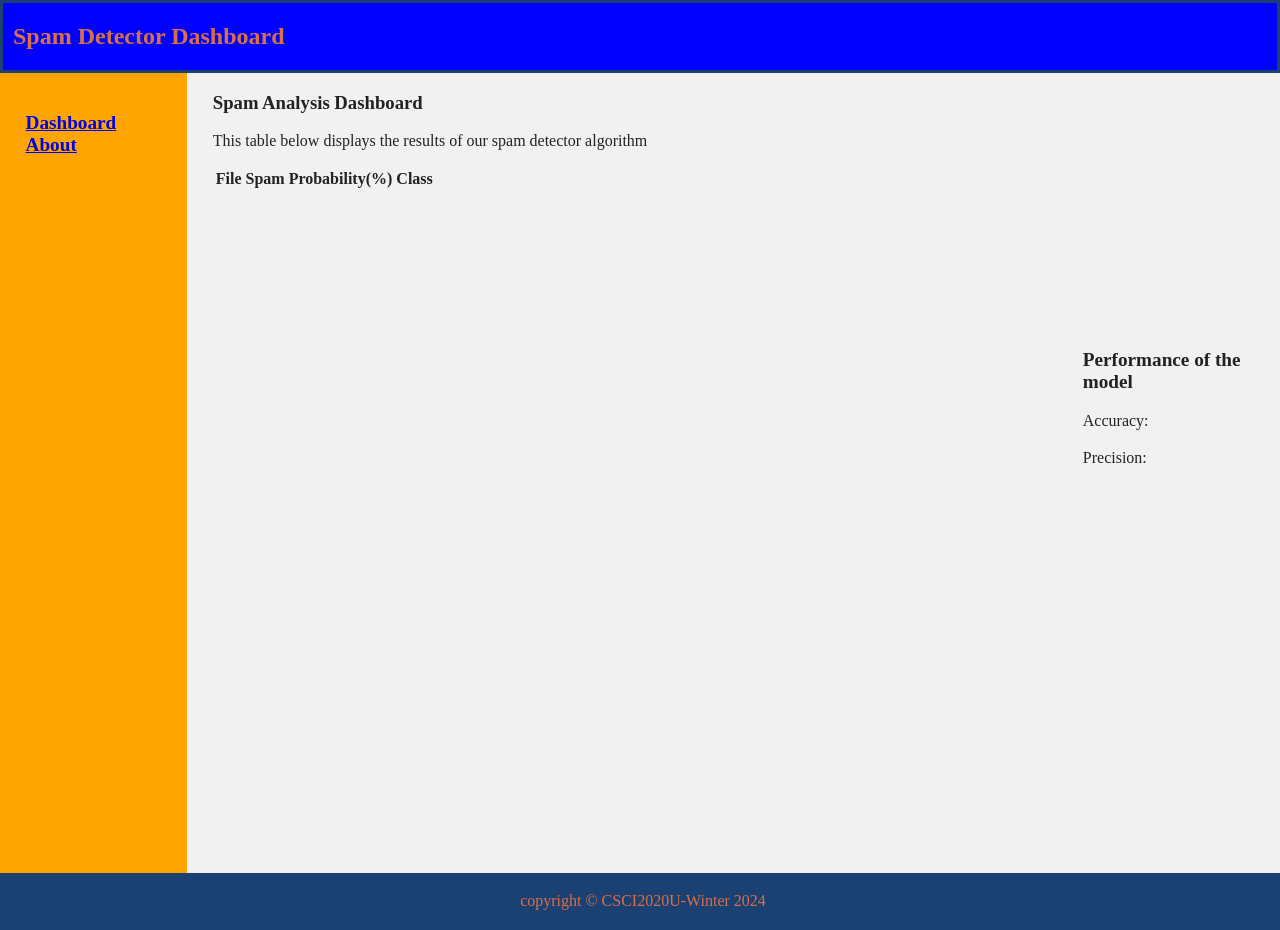
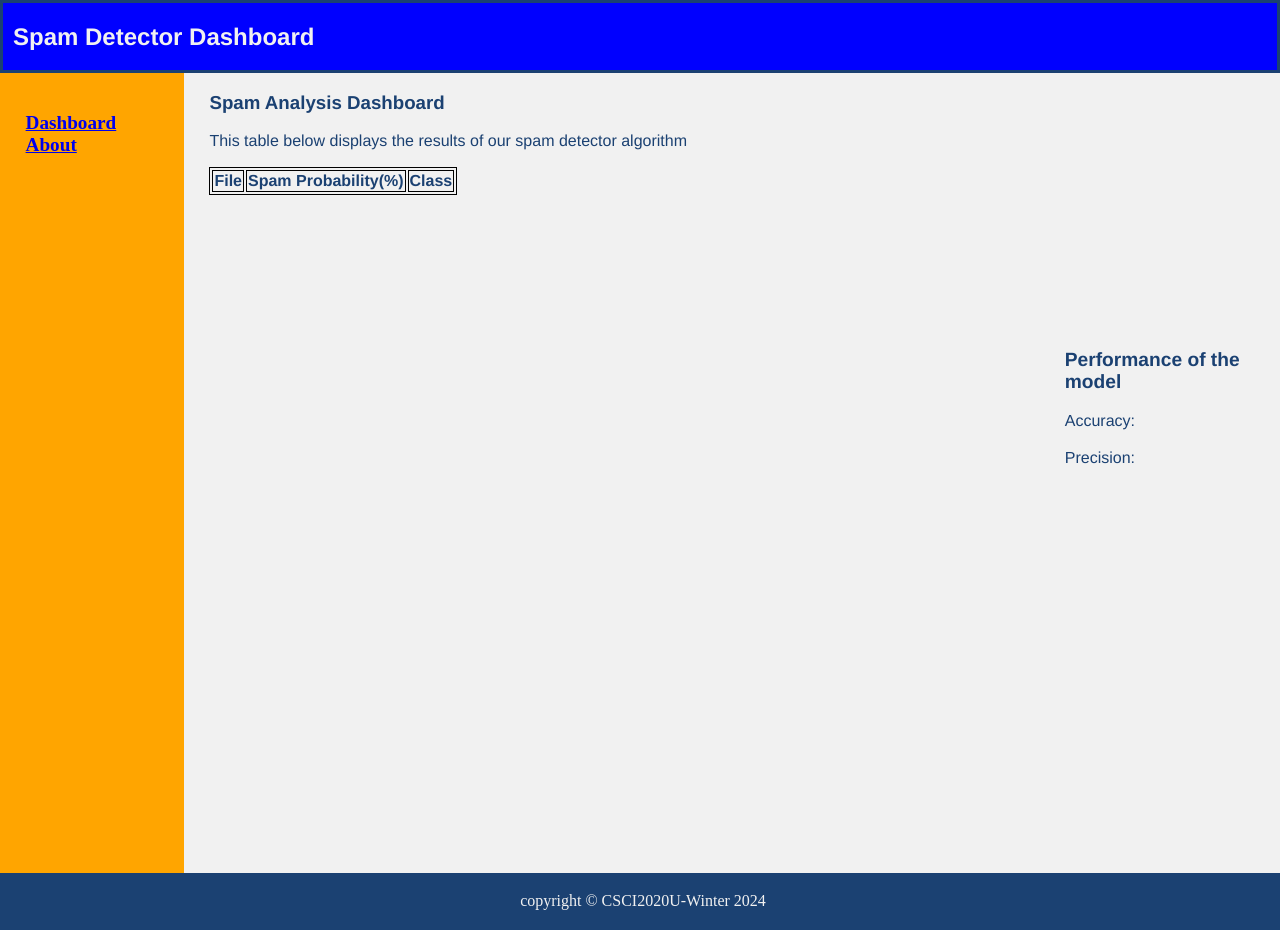
Before and after one commit to amandeepSingh-otu/Spam_Detector, a website built with Parcel: page SpamDetectorClient/index.html in a window 1280 px wide. Built offline with nearby package versions, Linux system fonts and the light colour scheme.

Commit message:
-Minor changes to CSS styling -Added TODO to refactor getAccuracy, getPrescision, getAccuracyAndPrescision

```diff
--- a/SpamDetectorClient/css/main.css
+++ b/SpamDetectorClient/css/main.css
@@ -260,11 +260,11 @@ textarea {
 /*Header of the Page*/
 .nav-bar{
   background-color: #1b4172;
-  color: #d86f4c;
+  color: #f1f1f1;
   margin: auto;
   border-color: #1b4172;
   border-style: solid;
-
+  font-family: "Helvetica Neue";
 
 
   h2{
@@ -297,11 +297,17 @@ body{
     text-decoration: none;
     margin-top: 1vw;
     padding: 2vw;
+    li
+    {
+      text-decoration: none;
+    }
   }
 }
 
 /* Center content of Page */
 .body-sec{
+  color: #1b4172;
+  font-family: Helvetica;
   padding-left: 2vw;
   background-color: #f1f1f1;
 }
@@ -336,7 +342,7 @@ footer{
   background-color: #1b4172;
   position: relative;
   text-align: center;
-  color: #d86f4c;
+  color: #f1f1f1;
 
   width: 100vw;
 
@@ -344,3 +350,12 @@ footer{
 
 
 }
+
+table, th, td {
+  border: 0.1vw solid black;
+  border-collapse: separate;
+}
+
+.row{
+  flex-direction: row;
+}
```
Also changed, not shown: 1 other file.
